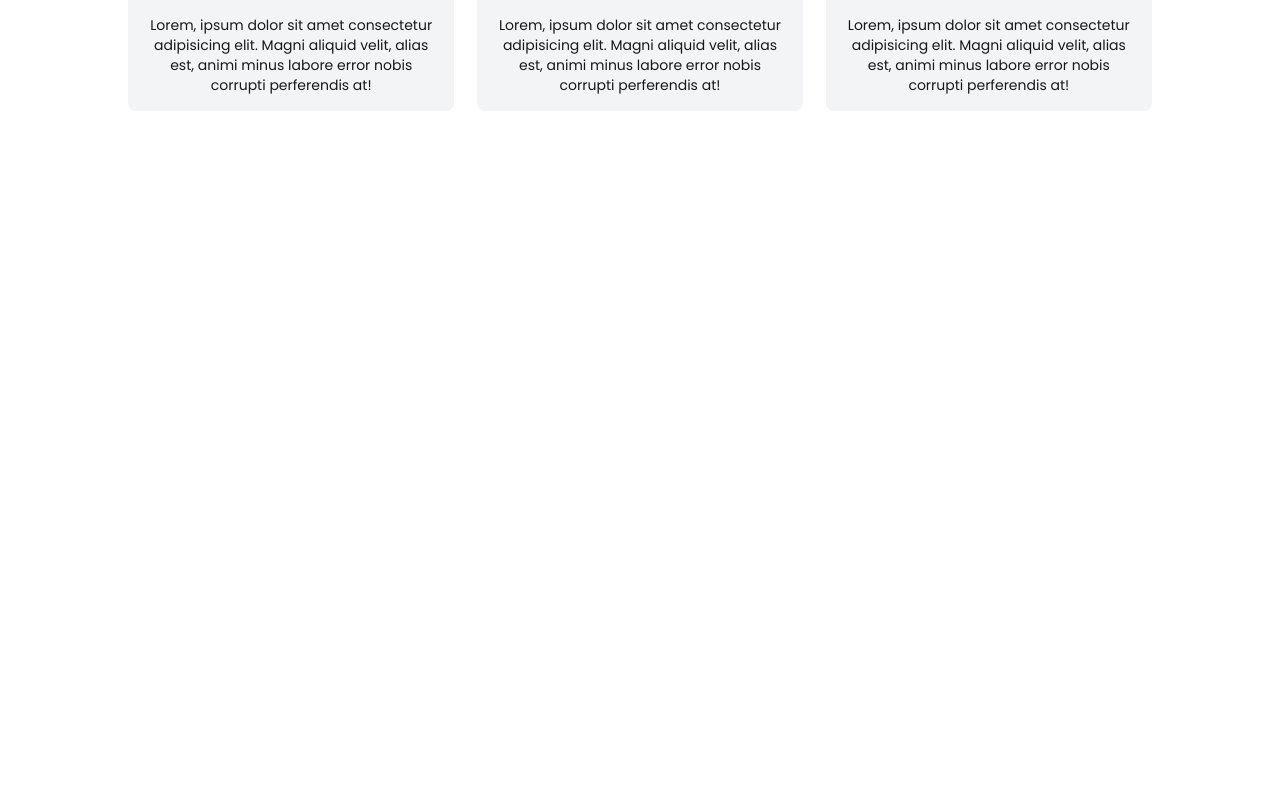
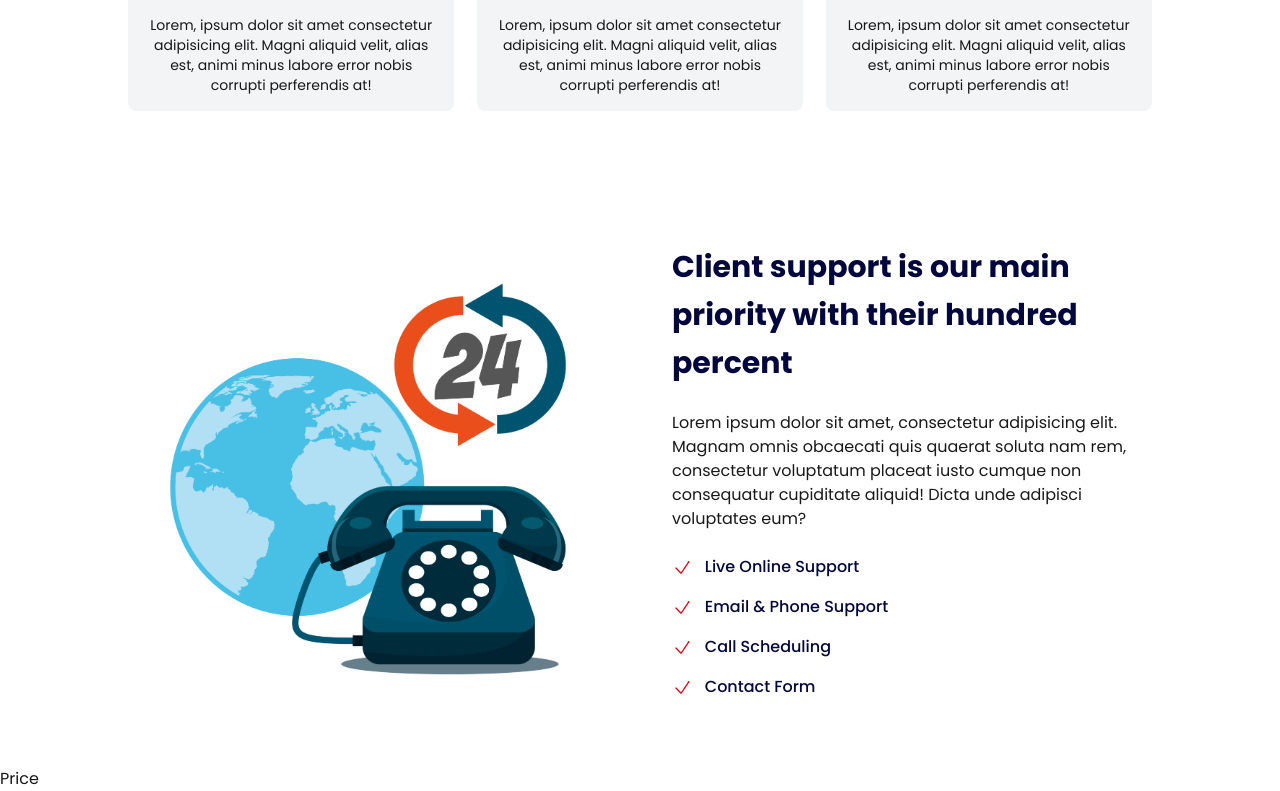
Before and after one commit to azizul96/agency, a Next.js app: page / in a window 1280 px wide. Shown: the part 1452-2243 px from the top of the page. Before the commit the page ends 1739 px from the top, so only its background shows below. Built offline with nearby package versions, Linux system fonts and the light colour scheme.

Commit message:
client support section

```diff
--- a/app/components/ClientSuport/ClientSupport.jsx
+++ /dev/null
@@ -1,13 +0,0 @@
-import React from 'react';
-
-const ClientSupport = () => {
-  return (
-    <div className='pt-[5rem] pb-[3rem]'>
-      <div className='w-[80%] mx-auto grid grid-cols-1 lg:grid-cols-2 gap-[4rem] items-center'>
-
-      </div>
-    </div>
-  );
-};
-
-export default ClientSupport;
--- /dev/null
+++ b/app/components/ClientSupport/ClientSupport.jsx
@@ -0,0 +1,41 @@
+import React from 'react';
+import Image from 'next/image';
+import SupportImg from '../../../public/support.jpg'
+import { CheckIcon } from '@heroicons/react/24/solid';
+
+const ClientSupport = () => {
+  return (
+    <div className='pt-[5rem] pb-[3rem]'>
+      <div className='w-[80%] mx-auto grid grid-cols-1 lg:grid-cols-2 gap-[4rem] items-center'>
+        <div className='order-2 lg:order-1'>
+          <Image src={SupportImg} alt='SupportImg' />
+        </div>
+        <div className='order-1 lg:order-2'>
+          <h1 className='text-xl md:text-2xl lg:text-3xl text-[#02073e] font-bold leading-[2rem] md:leading-[3rem] '>
+            Client support is our main priority with their hundred percent
+          </h1>
+          <p className=' mt-[1.5rem] mb-[1.5rem] text-black opacity-90'>Lorem ipsum dolor sit amet, consectetur adipisicing elit. Magnam omnis obcaecati quis quaerat soluta nam rem, consectetur voluptatum placeat iusto cumque non consequatur cupiditate aliquid! Dicta unde adipisci voluptates eum?
+          </p>
+          <div className='flex items-center mb-[1rem] space-x-3'>
+            <CheckIcon className='w-[1.3rem] h-[1.3rem] text-red-600'/>
+            <p className='text-base text-[#02073e] font-[500]'>Live Online Support</p>
+          </div>
+          <div className='flex items-center mb-[1rem] space-x-3'>
+            <CheckIcon className='w-[1.3rem] h-[1.3rem] text-red-600'/>
+            <p className='text-base text-[#02073e] font-[500]'>Email & Phone Support</p>
+          </div>
+          <div className='flex items-center mb-[1rem] space-x-3'>
+            <CheckIcon className='w-[1.3rem] h-[1.3rem] text-red-600'/>
+            <p className='text-base text-[#02073e] font-[500]'>Call Scheduling</p>
+          </div>
+          <div className='flex items-center mb-[1rem] space-x-3'>
+            <CheckIcon className='w-[1.3rem] h-[1.3rem] text-red-600'/>
+            <p className='text-base text-[#02073e] font-[500]'>Contact Form</p>
+          </div>
+        </div>
+      </div>
+    </div>
+  );
+};
+
+export default ClientSupport;
--- a/app/components/Home.jsx
+++ b/app/components/Home.jsx
@@ -1,7 +1,8 @@
 import React from 'react';
 import Hero from './Hero/Hero';
 import Features from './Features/Features';
-import ClientSupport from './ClientSuport/ClientSupport';
+import ClientSupport from './ClientSupport/ClientSupport'
+import Price from './Price/Price'
 
 const Home = () => {
   return (
@@ -9,6 +10,7 @@ const Home = () => {
       <Hero />
       <Features />
       <ClientSupport />
+      <Price />
     </div>
   );
 };
--- /dev/null
+++ b/app/components/Price/Price.jsx
@@ -0,0 +1,11 @@
+import React from 'react';
+
+const Price = () => {
+  return (
+    <div>
+      Price
+    </div>
+  );
+};
+
+export default Price;
```
Also changed, not shown: app/components/Features/Features.jsx (+5 -5 lines).
